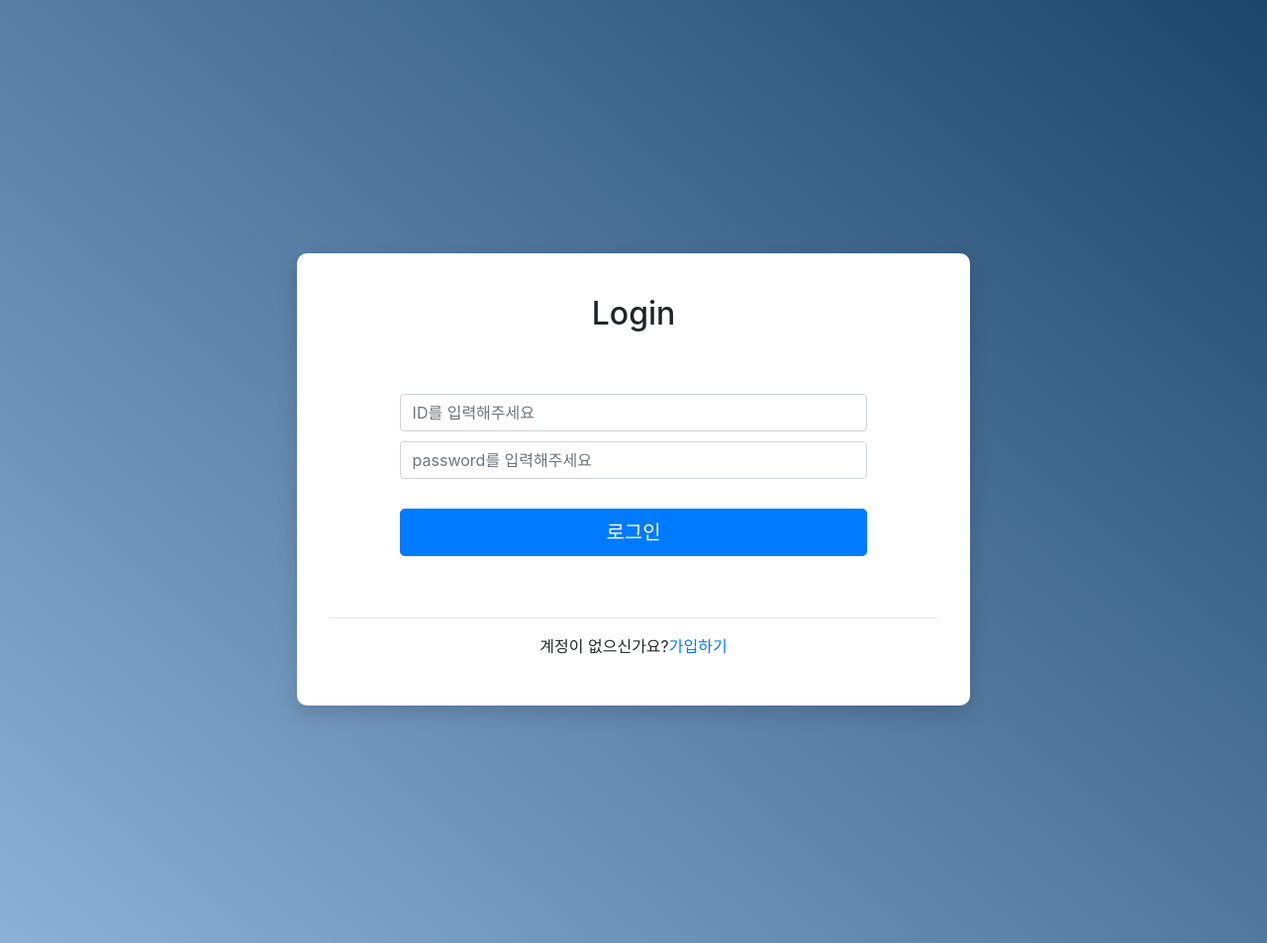
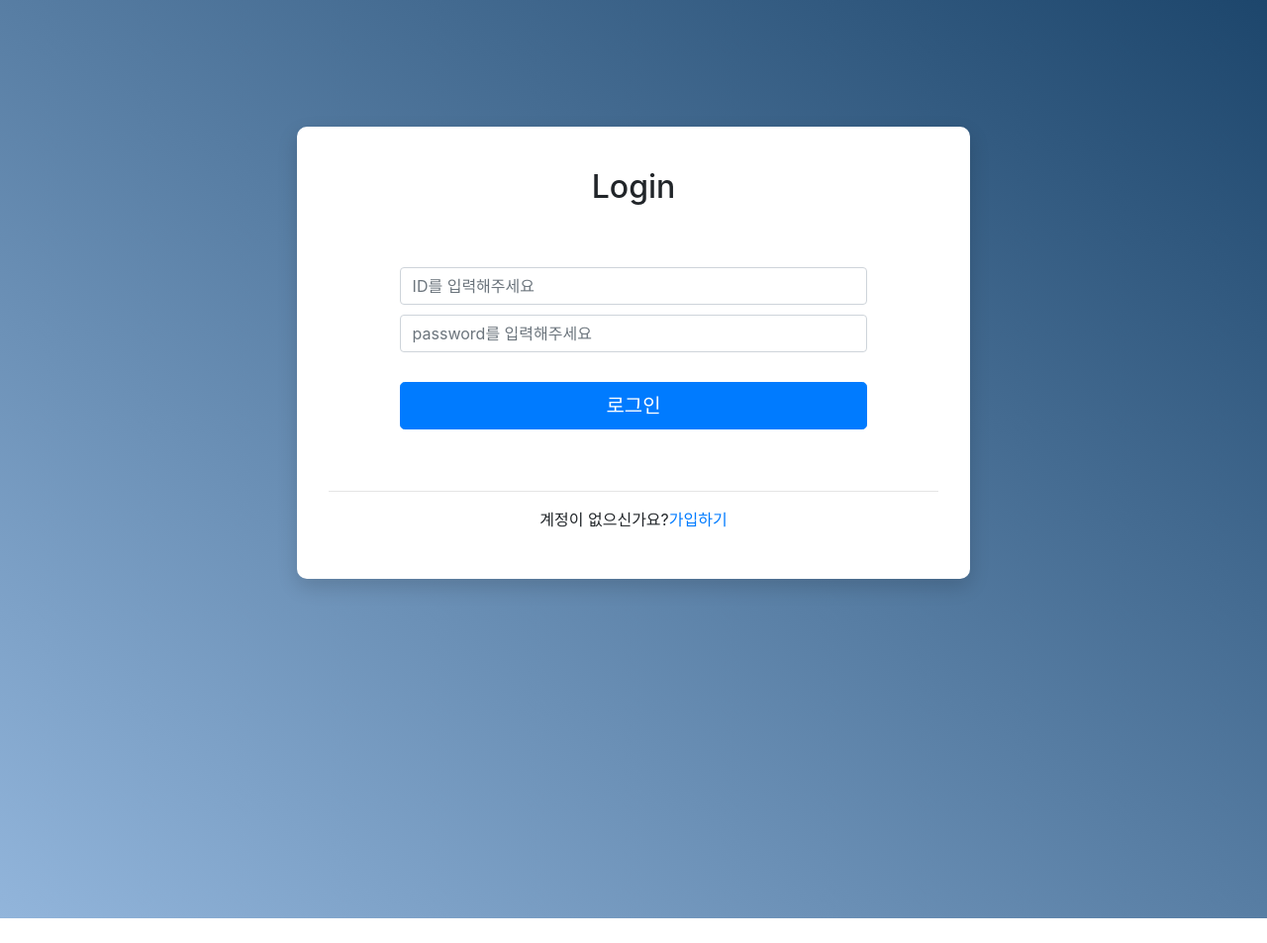
Before and after one commit to seongyouchang/sparta_instar, a Flask app: page / in a window 1280 px wide. Shown: the top 953 px of the page at 99% size. After the commit the page ends 928 px from the top, so only its background shows below. Run offline with Flask 2, Linux system fonts and the light colour scheme; some libraries are stand-ins or nearby versions.

Commit message:
css margin update

```diff
--- a/app.py
+++ b/app.py
@@ -1,10 +1,12 @@
 from flask import Flask, render_template
 
 app = Flask(__name__)
+
 
 @app.route('/')
 def home():
     return render_template("login.html")
 
+
 if __name__ == '__main__':
     app.run(debug=True)
--- a/static/join.css
+++ b/static/join.css
@@ -16,7 +16,7 @@ body {
 
 .join {
     max-width: 680px;
-    margin: 20% auto;
+    margin: 10% auto;
     padding: 32px;
     background: #fff;
     -webkit-border-radius: 10px;
--- a/static/login.css
+++ b/static/login.css
@@ -18,7 +18,7 @@ body {
 
 .input-form {
     max-width: 680px;
-    margin: 20% auto;
+    margin: 10% auto;
     padding: 32px;
     background: #fff;
     -webkit-border-radius: 10px;
```
